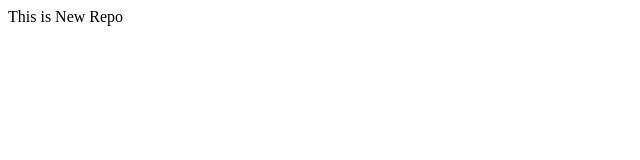
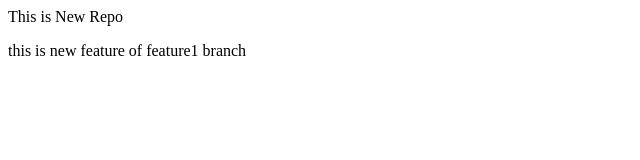
Before and after one commit to payalrajgor/localrepo, a plain HTML site: page index.html in a window 1280 px wide. Shown: the whole page, without its empty margins (0-640 px from the left). Drawn offline with Linux system fonts and the light colour scheme.

Commit message:
new feture1 messages added

```diff
--- a/index.html
+++ b/index.html
@@ -1 +1,2 @@
 <p>This is New Repo</p>
+<p>this is new feature of feature1 branch</p>
```
